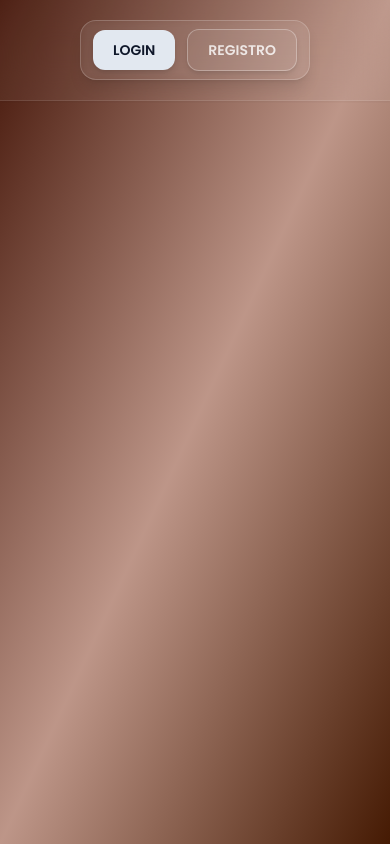
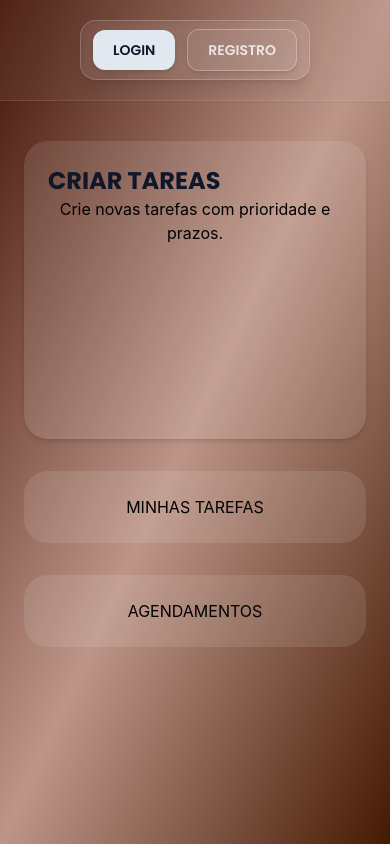
Before and after one commit to guilhermecolares/MoTask, a React app in the folder frontend/: page / in a window 390 px wide. Built offline with nearby package versions, Linux system fonts and the light colour scheme; the HTML template or start-up script is replaced by a standard one.

Commit message:
Criação de estrutura dos Cards no Menu + Layout Responsivo

```diff
--- a/frontend/src/App.jsx
+++ b/frontend/src/App.jsx
@@ -15,10 +15,10 @@ const App = () => {
             {!isLogged ? (
               <>
                 <button
-                  className="font-poppins font-semibold text-sm px-5 py-2.5 rounded-xl
+                  className="font-poppins font-semibold text-sm px-5 py-2.5 rounded-xl shadow-md
                              bg-slate-200 text-slate-900
                              hover:bg-white hover:shadow-xl
-                             transition-all duration-300 shadow-md
+                             transition-all duration-300
                              active:scale-95"
                 >
                   LOGIN
@@ -26,11 +26,9 @@ const App = () => {
 
                 <button
                   className="font-poppins font-semibold text-sm px-5 py-2.5
-                             border border-white/30
-                             bg-white/5
-                             text-white/80
+                             border border-white/30 rounded-xl
+                             bg-white/5 text-white/80
                              hover:bg-white/15 hover:border-white/50
-                             rounded-xl
                              transition-all duration-300 shadow-md
                              active:scale-95"
                 >
@@ -54,7 +52,51 @@ const App = () => {
         </div>
       </header>
 
+      <main className="max-w-6xl mx-auto px-6
+      py-10 lg:py-20
+      ">
+        <div className="grid
+        grid-cols-1 lg:grid-cols-4
+        grid-rows-1 lg:grid-rows-2
+        gap-4 lg:gap-8
+        h-[60vh] lg:h-[400px]
+        ">
+
+          <button className=" shadow-md
+          col-span-1 lg:col-span-2
+          row-span-1 lg:row-span-2
+           bg-white/10 rounded-3xl
+          p-6 lg:p-8
+          flex items-start flex-col
+          hover:scale-105
+          transition-all duration-300
+           ">
+            <h2 className='font-poppins font-bold text-2xl text-slate-900'>CRIAR TAREAS</h2>
+            <p>Crie novas tarefas com prioridade e prazos.</p>
+          </button>
+
+          <button className="
+          col-span-1 lg:col-span-2
+          row-span-1 bg-white/10 rounded-3xl
+          p-6 lg:p-8
+          mt-4 lg:mt-0
+          ">
+            MINHAS TAREFAS
+          </button>
+
+          <button className="
+          col-span-1 lg:col-span-2
+          row-span-1 bg-white/10 rounded-3xl
+          p-6 lg:p-8
+          mt-4 lg:mt-0
+          ">
+            AGENDAMENTOS
+          </button>
+
+        </div>
+      </main>
     </div>
+
   )
 }
 
```
